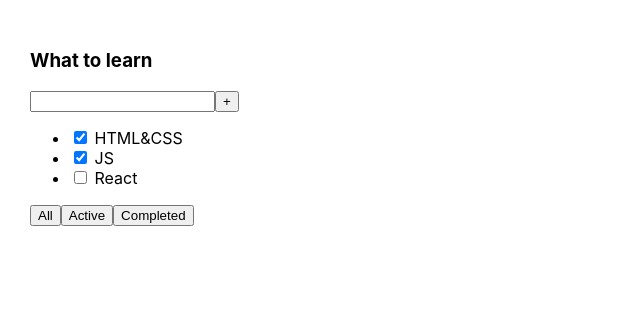
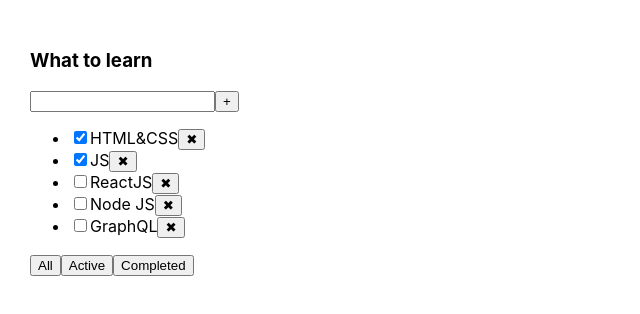
Before and after one commit to mrAxekash/todolist, a React (Create React App) app: page / in a window 1280 px wide. Shown: the top 314 px of the page, without its empty margins (0-640 px from the left). Built offline with nearby package versions, Linux system fonts and the light colour scheme.

Commit message:
add filter, use hook useState, use props, type props

```diff
--- a/src/App.tsx
+++ b/src/App.tsx
@@ -1,26 +1,50 @@
-import React from 'react';
+import React, {useState} from 'react';
 import './App.css';
+import {Todolist} from "./Todolist";
+
+export type FilteredValuesType = 'all' | 'active' | 'completed'
 
 function App() {
+
+    let [state, setState] = useState([
+        { id: 1, title: "HTML&CSS", isDone: true },
+        { id: 2, title: "JS", isDone: true },
+        { id: 3, title: "ReactJS", isDone: false },
+        { id: 4, title: "Node JS", isDone: false },
+        { id: 5, title: "GraphQL", isDone: false }
+    ])
+
+    let [filter, setFilter] = useState<FilteredValuesType>('all')
+
+    const deleteTask = (taskId: number) => {
+        // tasks1 = tasks1.filter(task => task.id !== taskId)
+        // console.log(tasks1)
+        setState(state.filter(task => task.id !== taskId))
+    }
+
+    const changeFilter = (filter: FilteredValuesType) => {
+        setFilter(filter)
+    }
+
+    let filteredTasks = state
+
+    if(filter === 'active') {
+        filteredTasks = filteredTasks.filter(task => !task.isDone)
+    }
+    if(filter === 'completed') {
+        filteredTasks = filteredTasks.filter(task => task.isDone)
+    }
+
+
     return (
         <div className="App">
-            <div>
-                <h3>What to learn</h3>
-                <div>
-                    <input/>
-                    <button>+</button>
-                </div>
-                <ul>
-                    <li><input type="checkbox" checked={true}/> <span>HTML&CSS</span></li>
-                    <li><input type="checkbox" checked={true}/> <span>JS</span></li>
-                    <li><input type="checkbox" checked={false}/> <span>React</span></li>
-                </ul>
-                <div>
-                    <button>All</button>
-                    <button>Active</button>
-                    <button>Completed</button>
-                </div>
-            </div>
+            <Todolist
+                title={'What to learn'}
+                tasks={filteredTasks}
+                deleteTask={deleteTask}
+                filter={filter}
+                changeFilter={changeFilter}
+            />
         </div>
     );
 }
--- /dev/null
+++ b/src/Todolist.tsx
@@ -0,0 +1,42 @@
+import * as React from 'react';
+import {FilteredValuesType} from "./App";
+
+type TaskType = {
+    id: number
+    title: string
+    isDone: boolean
+}
+
+type Props = {
+    title: string
+    tasks: TaskType[]
+    deleteTask: (taskId: number) => void
+    filter: FilteredValuesType
+    changeFilter: (filter: FilteredValuesType) => void
+};
+export const Todolist = (props: Props) => {
+
+    return (
+        <div>
+            <h3>{props.title}</h3>
+            <div>
+                <input/>
+                <button>+</button>
+            </div>
+            <ul>
+                {props.tasks.map(task => <li
+                    key={task.id}
+                >
+                    <input type="checkbox" checked={task.isDone}/>
+                    <span>{task.title}</span>
+                    <button onClick={() => props.deleteTask(task.id)}>✖</button>
+                </li>)}
+            </ul>
+            <div>
+                <button onClick={() => props.changeFilter('all')} >All</button>
+                <button onClick={() => props.changeFilter('active')} >Active</button>
+                <button onClick={() => props.changeFilter('completed')} >Completed</button>
+            </div>
+        </div>
+    );
+};
```
Also changed, not shown: 1 other file (tests, documents, lock files or other folders).
